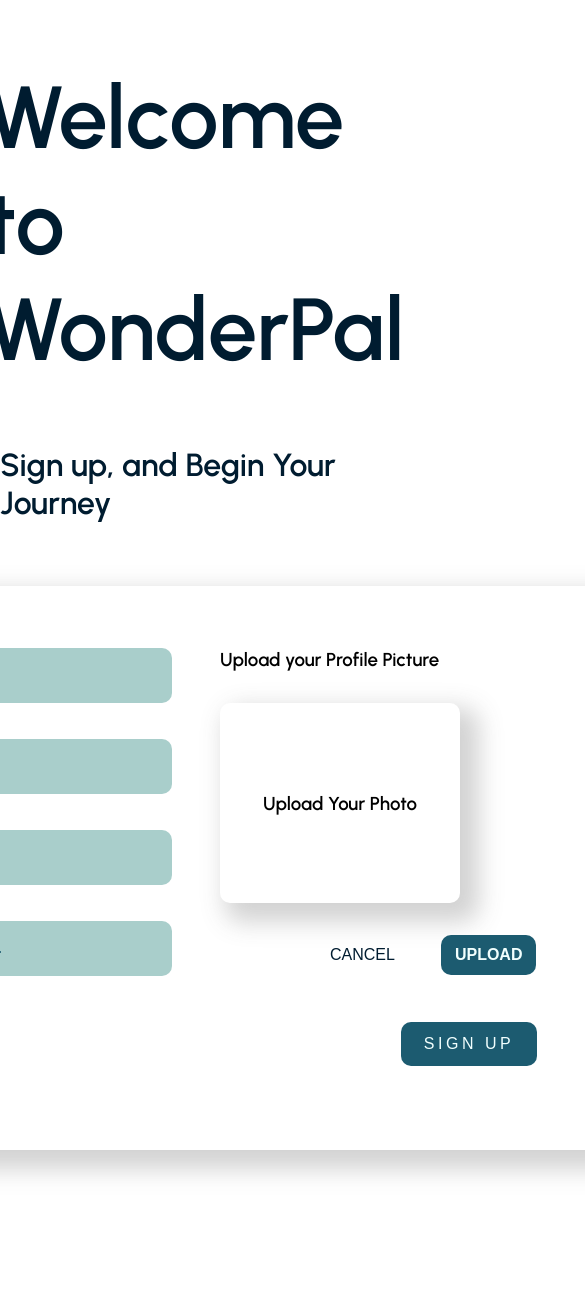
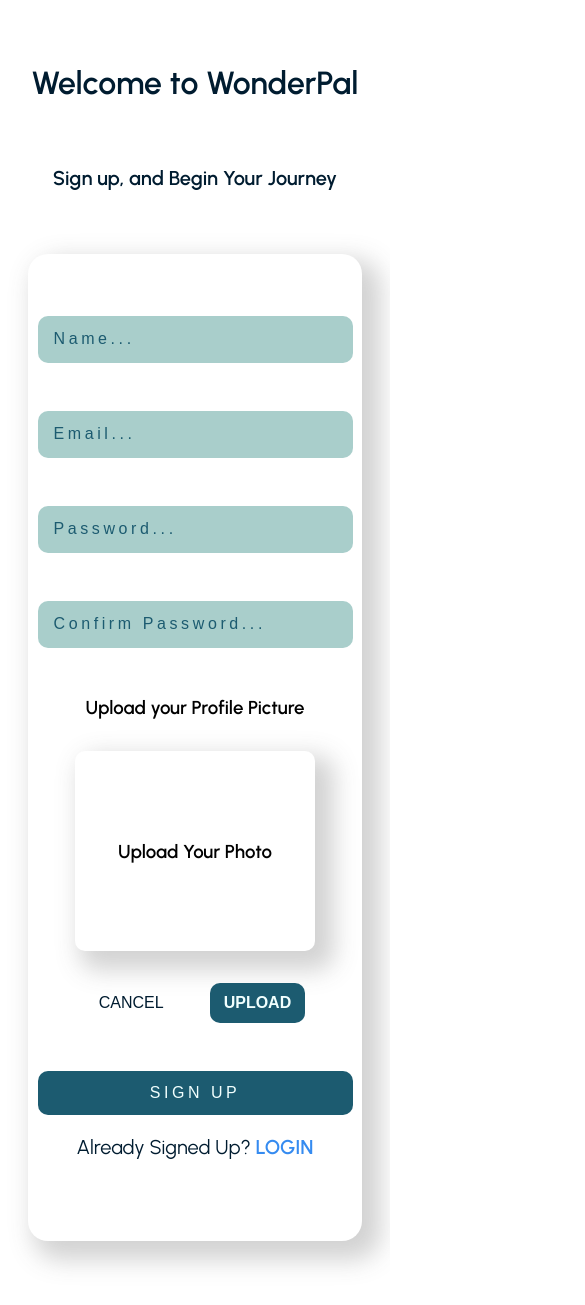
Before and after one commit to Bardia30/WanderPal-FrontEnd, a React (Create React App) app: page /signup in a window 390 px wide. Shown: the top 1305 px of the page, 585 px wide, since content can reach past the window. Before the commit the page ends 1214 px from the top, so only its background shows below. Built offline with nearby package versions, Linux system fonts and the light colour scheme.

Commit message:
added mobile styling

```diff
--- a/src/App.scss
+++ b/src/App.scss
@@ -14,6 +14,9 @@ body {
 
 
 #root{
-    display: flex;
+    @include desktop {
+        display: flex;
+    }
+
 
 }
--- a/src/components/AddNewTravelModal/AddNewTravelModal.scss
+++ b/src/components/AddNewTravelModal/AddNewTravelModal.scss
@@ -12,18 +12,26 @@
     display: flex;
     justify-content: center;
     align-content: center;
+    @include desktop {
+
+    }
 }
 
 
 .add-new {
     border-radius: 32px;
-    padding:2.25rem 5.625rem 11rem 2.125rem;
+    padding:2rem;
     margin-top:8.5rem;
     background: $primary-background;
-    width: 48.5rem;
-    height: 33.625rem;
+    width: 60%;
+    height: 35rem;
     display: flex;
     flex-direction: column;
+    @include desktop{
+        width: 48.5rem;
+    height: 33.625rem;
+    padding:2.25rem 5.625rem 11rem 2.125rem;
+    }
     &--dark {
         background: $primary-text;
         border:1px solid $primary-background;
@@ -49,10 +57,16 @@
     &__buttons {
         display: flex;
         justify-content: space-evenly;
+        flex-direction: column-reverse;
         width:100%;
-        margin-top: 4.8rem;
+        row-gap: 1rem;
         &--edit {
             column-gap: 10rem;
+        }
+        @include desktop{
+            flex-direction: row;
+            margin-top: 4.8rem;
+            row-gap: 0;
         }
     }
     &__add-cta{
@@ -71,5 +85,9 @@
     &__form {
         display: flex;
         flex-direction: column;
+        row-gap: 2rem;
+        @include desktop {
+            row-gap: 0;
+        }
     }
 }
--- a/src/components/DeleteTravelModal/DeleteTravelModal.scss
+++ b/src/components/DeleteTravelModal/DeleteTravelModal.scss
@@ -17,13 +17,17 @@
     }
     &__modal{
         background:$primary-background;
-        width: 56.25rem;
-        height: 23.6875rem;
+        width: 90%;
+        height: 20rem;
         border-radius: 32px;
         margin-top: 8.75rem;
         display: flex;
         flex-direction: column;
         align-items: center;
+        @include desktop {
+            width: 56.25rem;
+            height: 23.6875rem;
+        }
         &--dark {
             background: $primary-text;
             border:1px solid $primary-background;
@@ -36,13 +40,16 @@
         cursor: pointer;
     }
     &__title {
-        @include font($size: 3rem, $color: $secondary-text, $weight:600);
+        @include font($size: 1.5rem, $color: $secondary-text, $weight:600);
         margin:0;
         margin-bottom: 2.25rem;
         width: 75%;
         text-align:center;
         &--dark {
             color: $primary-background;
+        }
+        @include desktop {
+            @include font($size: 3rem, $color: $secondary-text, $weight:600);
         }
     }
 
--- a/src/components/DropDown/DropDown.scss
+++ b/src/components/DropDown/DropDown.scss
@@ -4,7 +4,7 @@
 
 
 .dropdown {
-    width: 24.5rem;
+    width: 100%;
     height: 1.5rem;
     padding: 1.125rem 1.875rem;
     display: flex;
@@ -12,6 +12,10 @@
     align-items: center;
     border-radius: 8px;
     box-shadow: 12px 12px 25px 7px rgba(81, 81, 81, 0.26);
+    @include desktop {
+        width: 24.5rem;
+        height: 1.5rem;
+    }
     &--dark {
         border: 1px solid $primary-background;
         box-shadow: none;
@@ -44,6 +48,10 @@
         padding: 1rem 1.875rem;
         border-bottom-right-radius: 8px;
         border-bottom-left-radius: 8px;
+        @include desktop{
+            width:auto;
+        }
+        width:100%;
         &--dark {
             box-shadow: none;
             border:1px solid $primary-background;
--- a/src/components/InputField/InputField.scss
+++ b/src/components/InputField/InputField.scss
@@ -3,16 +3,19 @@
 
 
 .input {
-    width: 24.1875rem;
-    padding: 1.25rem;
+    width: 17.6875rem;
+    padding: 1rem;
     background: $secondary-background;
     border:none;
     outline: none;
     border-radius:10px;
-    margin-bottom: 2.25rem;
+
     &::placeholder{
         margin:0;
-        @include font($size:1.2rem, $color: $secondary-text);
+        @include font($size:1rem, $color: $secondary-text);
+        @include desktop {
+            @include font($size:1.2rem, $color: $secondary-text);
+        }
         letter-spacing: 3.6px;
     }
     &--dark {
@@ -22,4 +25,9 @@
             color: $primary-background;
         }
     }
+    @include desktop {
+        width: 24.1875rem;
+        padding: 1.25rem;
+        margin-bottom: 2.25rem;
+    }
 }
--- a/src/components/Map/Map.scss
+++ b/src/components/Map/Map.scss
@@ -4,14 +4,16 @@
 
 
 .map {
-    height:500px;
+    height:1000px;
     width:100%;
     margin-top: 2rem;
     border-radius: 32px;
     overflow: hidden;
     &__marker {
         width: 12px;
-    height: 12px;
-
+        height: 12px;
+    }
+    @include desktop {
+        height:500px;
     }
 }
--- a/src/components/Sidebar/Sidebar.jsx
+++ b/src/components/Sidebar/Sidebar.jsx
@@ -3,7 +3,6 @@ import homeLogo from '../../assets/home_svgrepo.com.png';
 import './Sidebar.scss';
 import ThemeContext from '../context/theme-context';
 import { useLocation, useNavigate } from 'react-router-dom';
-import Button from '../Button/Button';
 import { AuthContext } from '../authContext/authContext';
 
 
@@ -16,6 +15,30 @@ const Sidebar = ({ userPic, userId }) => {
   const location = useLocation();
 
   const navigate = useNavigate();
+
+  const [viewportWidth, setViewportWidth] = useState(window.innerWidth);
+
+  const [isMobile, setIsMobile] = useState(false);
+
+  const handleResize = () => {
+    setViewportWidth(window.innerWidth);
+    if (window.innerWidth < 1440) {
+        setIsMobile(true);
+    } else {
+        setIsMobile(false);
+    }
+}
+
+useEffect(() => {
+  handleResize();
+}, []);
+
+useEffect(() => {
+  window.onload = () => {
+      handleResize();
+  };
+  window.addEventListener('resize', handleResize);
+}, [viewportWidth])
 
   const { logout } = useContext(AuthContext);
 
@@ -52,7 +75,7 @@ const Sidebar = ({ userPic, userId }) => {
 
 
 
-
+  if (!isMobile) {
     return (
       <header className={`header header--${theme} header--${heightStyle}`}>
         <nav className={`${sidebarClass}`}>
@@ -75,6 +98,20 @@ const Sidebar = ({ userPic, userId }) => {
         </div>
       </header>
     )
+  } else {
+    return (
+    <header className={`header-mobile header-mobile--${theme} header-mobile--${heightStyle}`}>
+       <section onClick={handleHomeClick} className={`${sidebarClass}__menu-item`}>
+            <img className={`${sidebarClass}__logo`} src={homeLogo} alt="home" />
+            <p className={`${sidebarClass}__menu-text`}>home</p>
+          </section>
+      <div className='header-mobile__pic-frame'>
+        <img className='header-mobile__pic' src={userPic} alt="user" />
+      </div>
+
+    </header>
+    );
+  }
 }
 
 export default Sidebar
--- a/src/components/Sidebar/Sidebar.scss
+++ b/src/components/Sidebar/Sidebar.scss
@@ -149,3 +149,25 @@
         }
     }
 }
+
+.header-mobile {
+    position: sticky;
+    top: 0;
+    display: flex;
+    justify-content: space-between;
+    background: $secondary-text;
+    height: 5rem;
+    padding: 1rem;
+    padding-bottom: 1.5rem;
+    z-index: 1000;
+    &__pic-frame{
+        width:4rem;
+        height:4rem;
+        border-radius: 50%;
+        overflow: hidden;
+    }
+    &__pic {
+        width:100%;
+        height:100%;
+    }
+}
--- a/src/pages/DestinationsPage.scss
+++ b/src/pages/DestinationsPage.scss
@@ -4,19 +4,34 @@
 
 .destinations {
     padding: 2rem 3rem;
+    display: flex;
+    flex-direction: column;
+    align-items: center;
+    @include desktop{
+        align-items: flex-start;
+    }
     &__title {
-        @include font($size: 3rem, $weight:600);
+        @include font($size: 2rem, $weight:600);
+        text-align: center;
         margin:0;
         padding-bottom: 3.75rem;
         &--dark {
             color:$primary-background;
         }
+        @include desktop{
+            @include font($size: 3rem, $weight:600);
+            text-align: left;
+        }
     }
     &__cards {
         display: flex;
+        justify-content: center;
         flex-wrap: wrap;
         column-gap: 2rem;
         row-gap: 2rem;
         margin-bottom: 3rem;
+        @include desktop{
+            justify-content: flex-start;
+        }
     }
 }
--- a/src/pages/LoginPage.scss
+++ b/src/pages/LoginPage.scss
@@ -11,27 +11,40 @@
     padding: 4rem 0;
     width:100vw;
     &__title{
-        @include font($size: 5.5rem, $weight: 600, $color: $primary-text);
+        @include font($size: 2rem, $weight: 600, $color: $primary-text);
         margin:0;
+        text-align: center;
+        @include desktop{
+            @include font($size: 5.5rem, $weight: 600, $color: $primary-text);
+        }
     }
     &__instructions {
-        @include font($size: 2rem, $weight: 600, $color:$primary-text);
+        @include font($size: 1.25rem, $weight: 600, $color:$primary-text);
         margin-top:4rem;
         margin-bottom:4rem;
+        @include desktop{
+            @include font($size: 2rem, $weight: 600, $color:$primary-text);
+        }
     }
     &__form-section {
         display: flex;
         flex-direction: column;
         align-items: center;
-        border-radius: 32px;
+        border-radius: 20px;
         box-shadow: $shadow;
         padding:3.875rem 3.125rem;
-        width: 31.25rem;
-        // height: 25rem;
+        width: 60%;
         justify-content: space-between;
         &--signup {
-            width:56.25rem;
+            @include desktop {
+                width:56.25rem;
             height: 27.5rem;
+            }
+
+        }
+        @include desktop {
+            width: 31.25rem;
+            border-radius: 32px;
         }
     }
     &__form{
@@ -47,14 +60,22 @@
         font-weight:400;
         letter-spacing: 3.52px;
         font-size: 1rem;
-        width: 8.5rem;
+        width: 100%;
         height: 2.75rem;
+        @include desktop{
+            width: 8.5rem;
+        }
     }
     &__buttons {
         display: flex;
         justify-content: space-between;
+        flex-direction: column-reverse;
         align-items: center;
-        width:88%;
+        width:100%;
+        @include desktop {
+            flex-direction: row;
+            width:88%;
+        }
 
     }
     &__link {
@@ -69,22 +90,36 @@
     &__signup-form {
         display: flex;
         flex-direction: column;
-
-        width:100%;
+        @include desktop {
+            width:100%;
+        }
     }
     &__upper-section {
         display: flex;
-
+        flex-direction: column;
+       @include desktop {
+            flex-direction: row;
+       }
     }
     &__left-section {
         display: flex;
         flex-direction :column;
-
+        row-gap: 3rem;
+        @include desktop {
+            column-gap: 0;
+        }
     }
     &__right-section {
-        margin-left: 3rem;
+
         display: flex;
         flex-direction:column;
+        align-items: center;
+        padding-top: 3rem;
+        @include desktop {
+            margin-left: 3rem;
+            align-items: flex-start;
+            padding-top: 0;
+        }
     }
     &__user-pic-placeholder{
         width: 15rem;
@@ -101,10 +136,15 @@
         margin:0;
     }
     &__upload-buttons{
-        align-self: flex-end;
+        align-self: center;
         display: flex;
         column-gap:2rem;
-        margin-left:6rem;
+        margin-bottom: 3rem;
+        @include desktop {
+            margin-left:6rem;
+            align-self: flex-end;
+            margin-bottom: 0;
+        }
     }
     &__cancel-cta{
         background:none;
```
Also changed, not shown: src/pages/TravelDetailsPage.scss (+46 -7 lines). Lines whose indentation alone changed are shown as unchanged.
